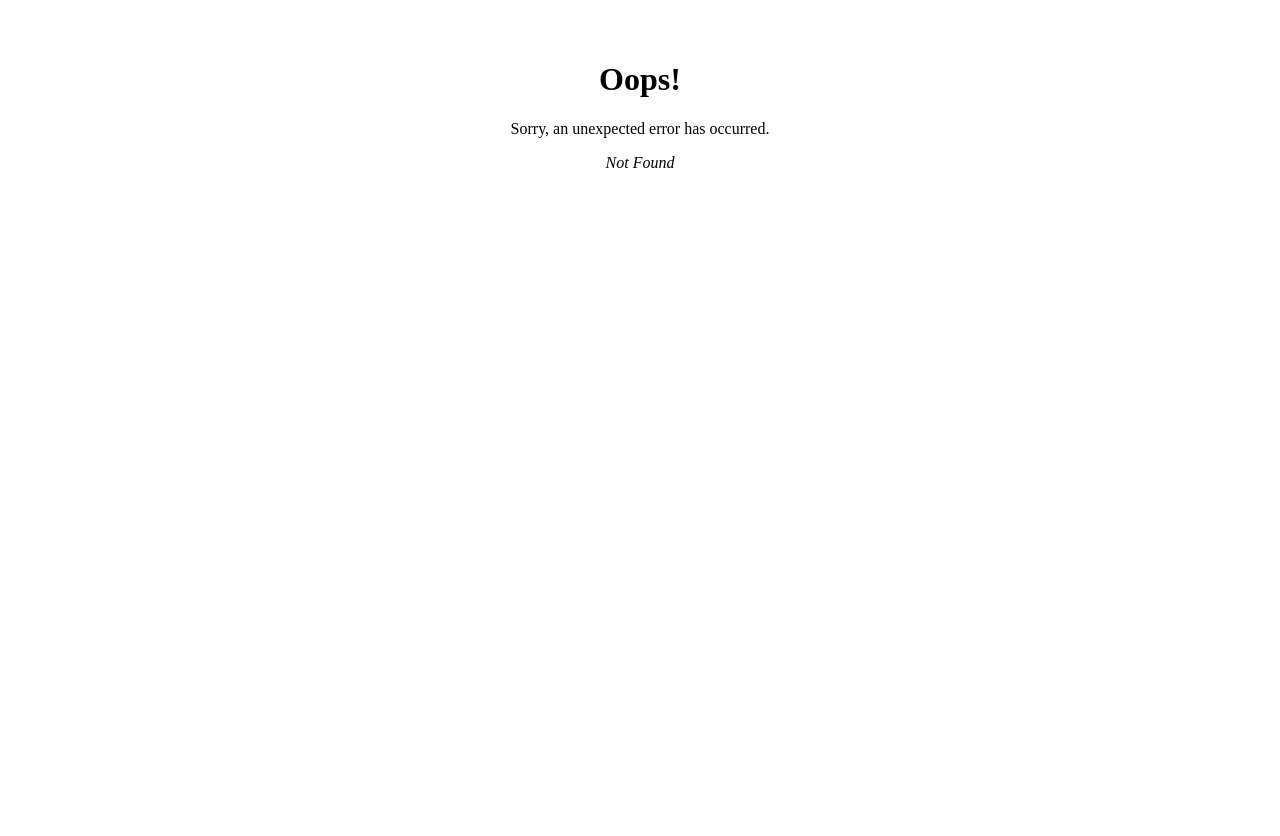
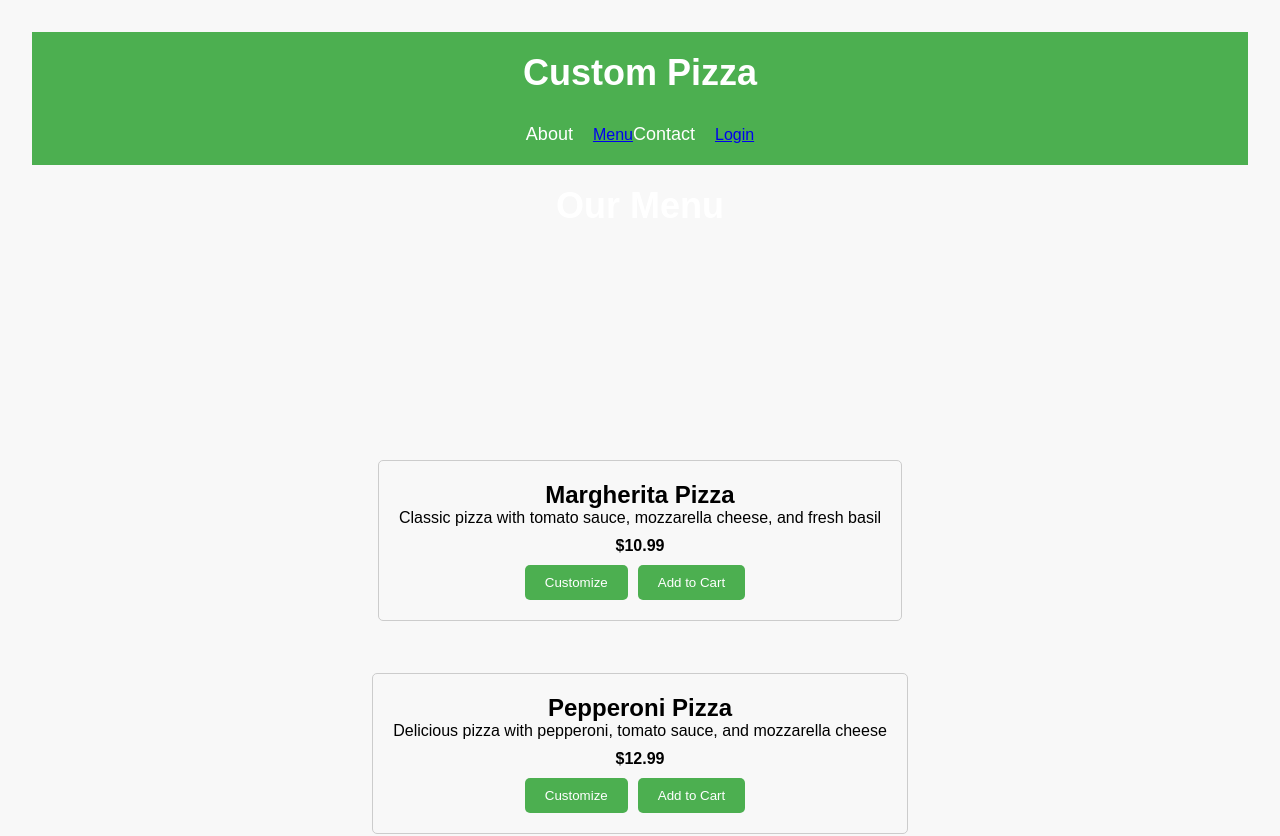
Before and after one commit to raythomass/custom-pizza-T3, a React (Vite) app in the folder client/: page /menu in a window 1280 px wide. Before the commit this address had no page. Shown: the top 836 px of the page. Before the commit the page ends 800 px from the top, so only its background shows below. Built offline with nearby package versions, Linux system fonts and the light colour scheme.

Commit message:
Converting html code to react components.

```diff
--- a/client/index.html
+++ b/client/index.html
@@ -1,11 +1,11 @@
 <!DOCTYPE html>
 <html lang="en">
   <head>
-    <meta charset="UTF-8" />
-    <link rel="icon" type="image/svg+xml" href="/vite.svg" />
-    <meta name="viewport" content="width=device-width, initial-scale=1.0" />
-    <title>Decode JWT</title>
-  </head>
+    <meta charset="UTF-8">
+    <meta name="viewport" content="width=device-width, initial-scale=1.0">
+    <title>Custom Pizza - Home</title>
+    <link rel="stylesheet" href="homepage.css">
+</head>
   <body>
     <div id="root"></div>
     <script type="module" src="/src/main.jsx"></script>
--- a/client/src/App.css
+++ b/client/src/App.css
@@ -51,98 +51,100 @@ main {
   justify-content: flex-start;
 }
 
-
-/* Header.css */
-.header {
-  display: flex;
-  justify-content: space-between;
-  align-items: center;
-  background-color: #f8f9fa;
-  padding: 20px;
-  border-bottom: 1px solid #ccc;
+/* Reset CSS */
+* {
+  margin: 0;
+  padding: 0;
+  box-sizing: border-box;
 }
 
-.header-logo img {
-  width: 100px;
+body {
+  font-family: Arial, sans-serif;
+  background-color: #f8f8f8;
 }
 
-.header-nav ul {
-  list-style: none;
-  padding: 0;
-  margin: 0;
+.container {
+  max-width: 1200px;
+  margin: 0 auto;
+  padding: 0 20px;
 }
 
-.header-nav ul li {
-  display: inline-block;
+header {
+  background-color: #4caf50;
+  color: #fff;
+  padding: 20px 0;
+}
+
+header h1 {
+  font-size: 36px;
+}
+
+nav ul {
+  list-style: none;
+  text-align: center;
+}
+
+nav ul li {
+  display: inline;
   margin-right: 20px;
 }
 
-.header-nav ul li:last-child {
-  margin-right: 0;
+nav ul li a {
+  color: #fff;
+  text-decoration: none;
+  font-size: 18px;
 }
 
-.header-nav ul li a {
-  text-decoration: none;
-  color: #333;
-  font-weight: bold;
+.hero {
+  background-image: url('pizza-banner.jpg');
+  background-size: cover;
+  background-position: center;
+  color: #fff;
+  padding: 100px 0;
+  text-align: center;
 }
 
-.header-actions .header-signin {
-  background-color: #ff6347;
-  color: white;
-  border: none;
-  padding: 10px 20px;
-  border-radius: 5px;
-  cursor: pointer;
-}
-
-.header-total-cost {
-  font-weight: bold;
-}
-
-/* Footer.css */
-.footer {
-  background-color: #333;
-  color: #fff;
-  padding: 40px 20px;
-}
-
-.footer-top {
-  display: flex;
-  justify-content: space-between;
-}
-
-.footer-info,
-.footer-navigation,
-.footer-social {
-  flex: 1;
-}
-
-.footer h4 {
-  font-size: 20px;
+.hero h2 {
+  font-size: 48px;
   margin-bottom: 20px;
 }
 
-.footer p,
-.footer ul {
-  margin-bottom: 10px;
+.btn {
+  display: inline-block;
+  background-color: #ff5722;
+  color: #fff;
+  padding: 10px 20px;
+  text-decoration: none;
+  border-radius: 5px;
+  transition: background-color 0.3s;
 }
 
-.footer ul {
-  list-style: none;
-  padding: 0;
+.btn:hover {
+  background-color: #f44336;
 }
 
-.footer ul li {
-  margin-bottom: 5px;
+.about, .menu, .contact {
+  padding: 80px 0;
 }
 
-.footer ul li a {
-  color: #fff;
-  text-decoration: none;
+.about h2, .menu h2, .contact h2 {
+  font-size: 36px;
+  margin-bottom: 20px;
 }
 
-.footer-bottom {
-  margin-top: 20px;
+.about p, .menu p, .contact p {
+  font-size: 18px;
+  line-height: 1.5;
+  margin-bottom: 20px;
+}
+
+footer {
+  background-color: #333;
+  color: #fff;
   text-align: center;
+  padding: 20px 0;
 }
+
+footer p {
+  font-size: 14px;
+}
--- a/client/src/components/Footer.jsx
+++ b/client/src/components/Footer.jsx
@@ -1,28 +1,11 @@
 const Footer = () => {
   return (
-    <footer className="footer">
-      <div className="footer-top">
-        <div className="footer-info">
-          <h4>Contact Us</h4>
-          <p>123 Pizza Street</p>
-          <p>Tucson, AZ 111111</p>
-          <p>Phone: 555-555-5555</p>
-          <p>Email: custompizzas@google.com</p>
-        </div>
-        <div className="footer-social">
-          <h4>Follow Us</h4>
-          <ul>
-            <li><a href="https://www.facebook.com/" target="-blank" rel="">Facebook</a></li>
-            <li><a href="https://www.instagram.com/" target="-blank" rel="">Instagram</a></li>
-            <li><a href="https://twitter.com/" target="-blank" rel="">Twitter</a></li>
-          </ul>
-        </div>
-      </div>
-      <div className="footer-bottom">
-        <p>&copy; {new Date().getFullYear()} Pizza Website. All Rights Reserved.</p>
+    <footer>
+      <div class="container">
+          <p>&copy; 2024 Custom Pizza. All rights reserved.</p>
       </div>
     </footer>
-  );
+  )
 };
 
 export default Footer;
--- a/client/src/components/Header.jsx
+++ b/client/src/components/Header.jsx
@@ -8,21 +8,17 @@ const Header = ({ totalCost }) => {
     Auth.logout();
   };
   return (
-    <header className="header">
-      <div className="header-logo">
-
-      </div>
-      <nav className="header-nav">
-        <ul>
-          <li><a href="/">Home</a></li>
-          <li><a href="/menu">Menu</a></li>
-          <li><a href="/about">About Us</a></li>
-          <li><a href="/contact">Contact</a></li>
-        </ul>
-      </nav>
-      <div className="header-actions">
-        <button className="header-signin">Sign In</button>
-        <div className="header-total-cost">Total: ${totalCost.toFixed(2)}</div>
+    <header>
+      <div class="container">
+          <h1>Custom Pizza</h1>
+          <nav>
+              <ul>
+                  <li><a href="#about">About</a></li>
+                  <Link to='/menu'>Menu</Link>
+                  <li><a href="#contact">Contact</a></li>
+                  <Link to="/login">Login</Link>
+              </ul>
+          </nav>
       </div>
     </header>
   );
--- /dev/null
+++ b/client/src/components/Login/Login.css
@@ -0,0 +1,62 @@
+.login-body {
+    font-family: Arial, sans-serif;
+    background-image: url('');
+    background-size: cover;
+    background-repeat: no-repeat;
+    margin: 0;
+    padding: 0;
+}
+
+.login-container {
+    max-width: 400px;
+    margin: 50px auto;
+    padding: 20px;
+    background-color: transparent;
+    border-radius: 10px;
+    box-shadow: 0px 0px 20px rgba(0, 0, 0, 0.1);
+}
+h1 {
+    text-align: center;
+    margin-bottom: 30px;
+}
+
+.form-container {
+    display: flex;
+    flex-direction: column;
+}
+
+.auth-form {
+    background-color: rgba(255, 255, 255, 0.7);
+    padding: 20px;
+    margin-bottom: 20px;
+    border-radius: 5px;
+}
+
+.auth-form h2 {
+    text-align: center;
+    margin-bottom: 20px;
+}
+
+.auth-form input[type="email"],
+.auth-form input[type="password"],
+.auth-form input[type="text"] {
+    width: 100%;
+    padding: 10px;
+    margin-bottom: 10px;
+    border: 1px solid #ccc;
+    border-radius: 5px;
+}
+
+.auth-form button {
+    width: 100%;
+    padding: 10px;
+    background-color: #007bff;
+    color: #fff;
+    border: none;
+    border-radius: 5px;
+    cursor: pointer;
+}
+
+.auth-form button:hover {
+    background-color: #0056b3;
+}
--- /dev/null
+++ b/client/src/components/Login/Login.jsx
@@ -0,0 +1,76 @@
+import { useState } from 'react';
+import { Link } from 'react-router-dom';
+import { useMutation } from '@apollo/client';
+import { LOGIN_USER } from '../../utils/mutations';
+
+import './Login.css'
+import Auth from '../../utils/auth';
+
+const Login = (props) => {
+  const [formState, setFormState] = useState({ email: '', password: '' });
+  const [login, { error, data }] = useMutation(LOGIN_USER);
+
+  // update state based on form input changes
+  const handleChange = (event) => {
+    const { name, value } = event.target;
+
+    setFormState({
+      ...formState,
+      [name]: value,
+    });
+  };
+
+  // submit form
+  const handleFormSubmit = async (event) => {
+    event.preventDefault();
+    console.log(formState);
+    try {
+      const { data } = await login({
+        variables: { ...formState },
+      });
+
+      Auth.login(data.login.token);
+    } catch (e) {
+      console.error(e);
+    }
+
+    // clear form values
+    setFormState({
+      email: '',
+      password: '',
+    });
+  };
+
+  return (
+
+      <div className="login-container">
+          <h1>User Authentication</h1>
+          <div className="form-container">
+              {/* Login Form */}
+              <form id="login-form" className="auth-form">
+                  <h2>Login</h2>
+                  <input type="email" name="email" placeholder="Email" required />
+                  <input type="password" name="password" placeholder="Password" required />
+                  <button type="submit">Login</button>
+              </form>
+              {/* Registration Form */}
+              <form id="register-form" className="auth-form">
+                  <h2>Register</h2>
+                  <input type="text" name="username" placeholder="Username" required />
+                  <input type="email" name="email" placeholder="Email" required />
+                  <input type="password" name="password" placeholder="Password" required />
+                  <input type="password" name="confirm_password" placeholder="Confirm Password" required />
+                  <button type="submit">Register</button>
+              </form>
+              {/* Password Reset Form */}
+              <form id="reset-password-form" className="auth-form">
+                  <h2>Reset Password</h2>
+                  <input type="email" name="email" placeholder="Email" required />
+                  <button type="submit">Reset Password</button>
+              </form>
+          </div>
+      </div>
+  );
+};
+
+export default Login;
--- /dev/null
+++ b/client/src/components/Menu/Menu.jsx
@@ -0,0 +1,31 @@
+import { useState } from 'react';
+import { Link } from 'react-router-dom';
+import './menu.css'
+
+const Menu = () => {
+    return (
+        <div>
+        <header className='menu-header'>
+        <h1>Our Menu</h1>
+        </header>
+        <main>
+            <section class="pizza-item">
+                <h2>Margherita Pizza</h2>
+                <p class="description">Classic pizza with tomato sauce, mozzarella cheese, and fresh basil</p>
+                <p class="price">$10.99</p>
+                <button class="btn-customize">Customize</button>
+                <button class="btn-add-to-cart">Add to Cart</button>
+            </section>
+            <section class="pizza-item">
+                <h2>Pepperoni Pizza</h2>
+                <p class="description">Delicious pizza with pepperoni, tomato sauce, and mozzarella cheese</p>
+                <p class="price">$12.99</p>
+                <button class="btn-customize">Customize</button>
+                <button class="btn-add-to-cart">Add to Cart</button>
+            </section>
+        </main>
+        </div>
+    );
+};
+
+export default Menu;
--- /dev/null
+++ b/client/src/components/Menu/menu.css
@@ -0,0 +1,53 @@
+.menu-body {
+    font-family: Arial, sans-serif;
+    margin: 0;
+    padding: 0;
+}
+
+.menu-header {
+    background-color: #f8f8f8;
+    padding: 20px;
+    text-align: center;
+}
+
+.menu-header h1 {
+    font-size: 36px;
+    margin-bottom: 10px;
+}
+
+
+.pizza-item {
+    border: 1px solid #ccc;
+    border-radius: 5px;
+    padding: 20px;
+    margin-bottom: 20px;
+}
+
+.menu-header h2 {
+    font-size: 24px;
+    margin-bottom: 10px;
+}
+
+.description {
+    margin-bottom: 10px;
+}
+
+.price {
+    font-weight: bold;
+    margin-bottom: 10px;
+}
+
+.btn-customize, .btn-add-to-cart {
+    background-color: #4caf50;
+    color: white;
+    padding: 10px 20px;
+    border: none;
+    border-radius: 5px;
+    cursor: pointer;
+    transition: background-color 0.3s;
+    margin-right: 10px;
+}
+
+.btn-customize:hover, .btn-add-to-cart:hover {
+    background-color: #45a049;
+}
--- a/client/src/pages/Home.jsx
+++ b/client/src/pages/Home.jsx
@@ -1,10 +1,41 @@
 import { useQuery } from '@apollo/client';
 
 const Home = () => {
-
-
   return (
     <main>
+        <body>
+          <section class="hero">
+              <div class="container">
+                  <h2>Welcome to Custom Pizza</h2>
+                  <p>Experience the taste of perfection with our customized pizzas made just for you.</p>
+                  <a href="#menu" class="btn">Explore Menu</a>
+              </div>
+          </section>
+
+          <section id="about" class="about">
+              <div class="container">
+                  <h2>About Us</h2>
+                  <p>Lorem ipsum dolor sit amet, consectetur adipiscing elit. Nulla commodo mattis est, ac aliquam lacus aliquet vel. Sed maximus magna eu ipsum viverra, et faucibus leo consequat.</p>
+                  <p>Nunc nec arcu commodo, fermentum mauris ut, laoreet ex. Duis sit amet augue tincidunt, vehicula nisl ac, tempor odio.</p>
+              </div>
+          </section>
+
+          <section id="menu" class="menu">
+              <div class="container">
+                  <h2>Our Menu</h2>
+                  <p>Explore our delicious selection of pizzas and customize them to your liking.</p>
+                  <a href="customize.html" class="btn">Customize Your Pizza</a>
+              </div>
+          </section>
+
+          <section id="contact" class="contact">
+              <div class="container">
+                  <h2>Contact Us</h2>
+                  <p>Have questions or feedback? Reach out to us and we'll get back to you as soon as possible.</p>
+                  <a href="contact.html" class="btn">Get in Touch</a>
+              </div>
+          </section>
+        </body>
     </main>
   );
 };
```
Also changed, not shown: client/src/main.jsx (+10 -0 lines).
